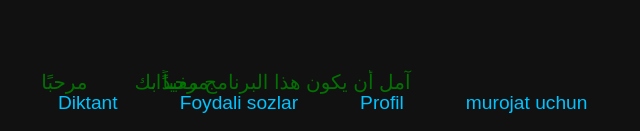
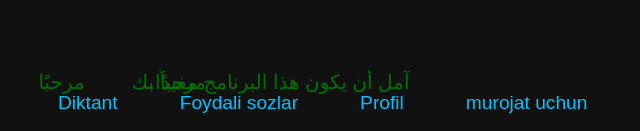
Before and after one commit to Muxammadamin756/qara, a plain HTML site: page Boshindex.html/index.html in a window 1280 px wide. Shown: the part 666-797 px from the top of the page, 312-952 px from the left. Drawn offline with Linux system fonts and the light colour scheme.

Commit message:
arabic t

```diff
--- a/Boshindex.html/index.html
+++ b/Boshindex.html/index.html
@@ -14,7 +14,7 @@
         <span class="big-t">Arabic T</span>
     </div>
     <div class="bottom-words">
-        <p>آمل أن يكون هذا البرنامج مفيدًا.</p>
+        <p>آمل أن يكون هذا البرنامج مفيدًا..</p>
         <p>مرحباً بك</p>
         <p>مرحبًا</p>
     </div>
```
